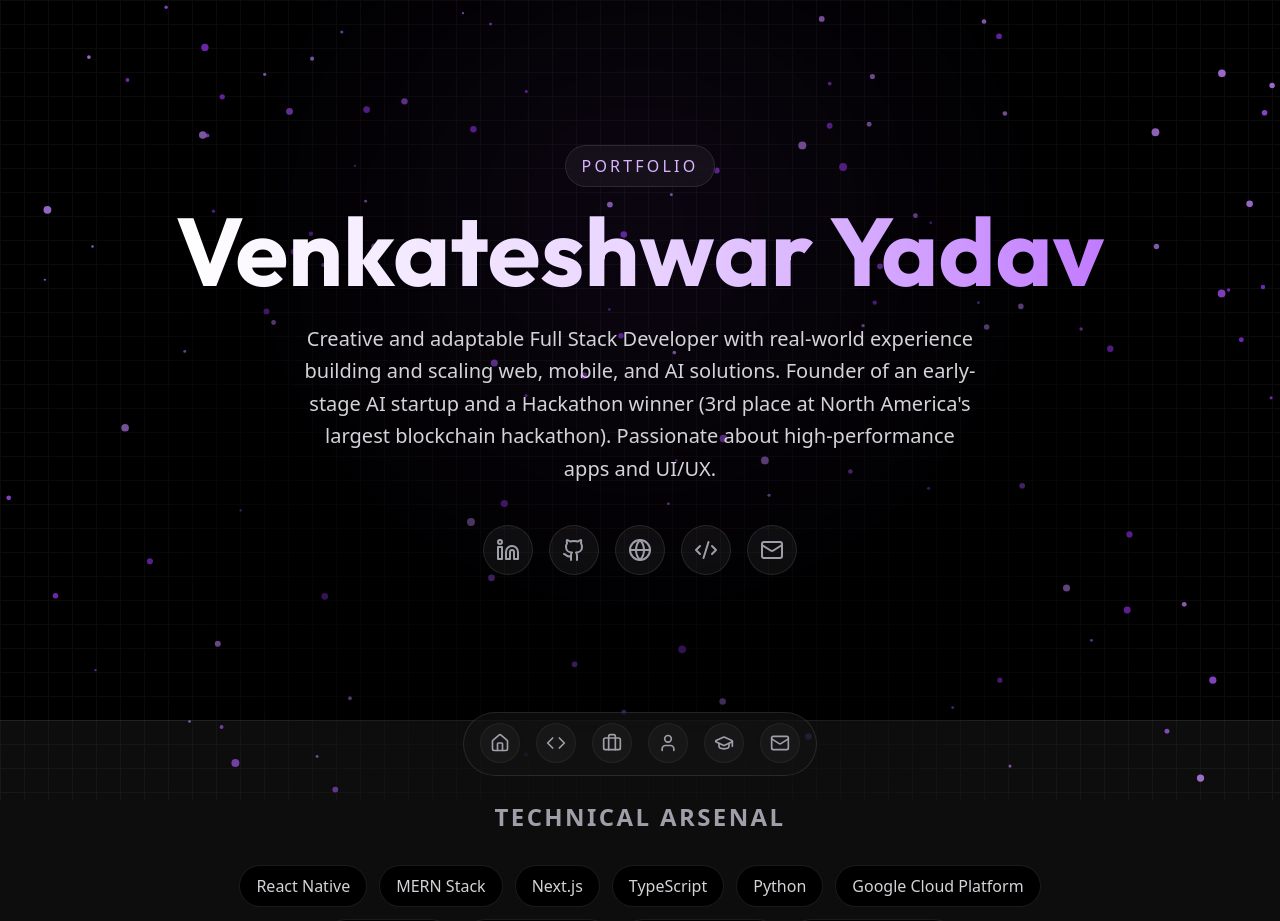
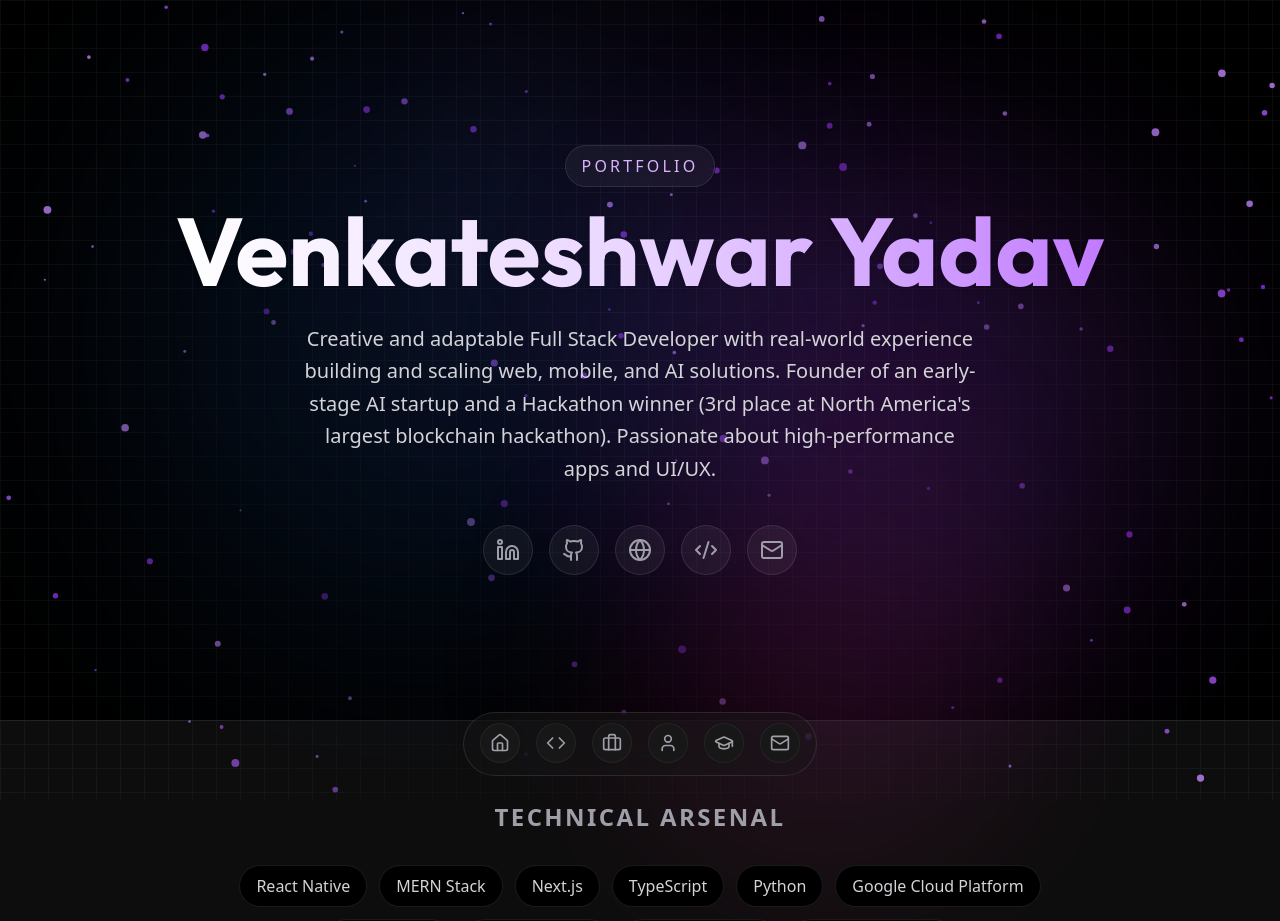
Before and after one commit to mccharliesins/mccharliesins, a Next.js app: page / in a window 1280 px wide. Shown: the top 921 px of the page. Built offline with nearby package versions, Linux system fonts and the light colour scheme.

Commit message:
Apply_outfit_font_and_frosted_gradients

```diff
--- a/app/globals.css
+++ b/app/globals.css
@@ -1,7 +1,7 @@
 @import "tailwindcss";
 
 @theme {
-  --font-sans: var(--font-inter);
+  --font-sans: var(--font-outfit);
   --font-outfit: var(--font-outfit);
 }
 
--- a/components/ui/spotlight-bg.tsx
+++ b/components/ui/spotlight-bg.tsx
@@ -136,8 +136,13 @@ export function SpotlightBackground() {
             {/* Particles Canvas */}
             <canvas ref={canvasRef} className="absolute inset-0 block w-full h-full" />
 
-            {/* Ambient Light */}
+            {/* Ambient Top Light */}
             <div className="absolute left-1/2 -translate-x-1/2 top-[-10%] h-[1000px] w-[1000px] rounded-full bg-[radial-gradient(circle_400px_at_50%_300px,#a855f725,#000)] opacity-60 blur-[100px] pointer-events-none" />
+
+            {/* Frosted Gradient Blobs */}
+            <div className="absolute top-[20%] right-[10%] w-[500px] h-[500px] rounded-full bg-purple-500/20 blur-[120px] animate-pulse pointer-events-none" />
+            <div className="absolute bottom-[20%] left-[10%] w-[600px] h-[600px] rounded-full bg-blue-500/10 blur-[120px] pointer-events-none" />
+            <div className="absolute top-[60%] right-[20%] w-[400px] h-[400px] rounded-full bg-pink-500/10 blur-[100px] pointer-events-none" />
         </div>
     );
 }
```
